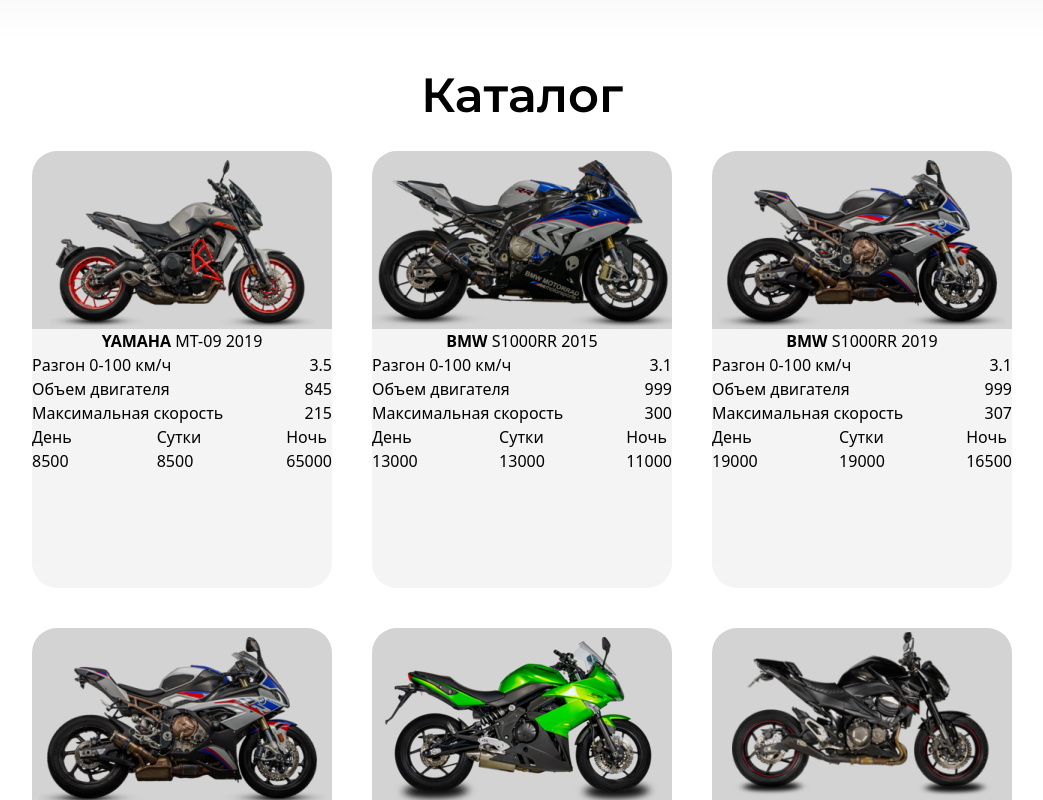
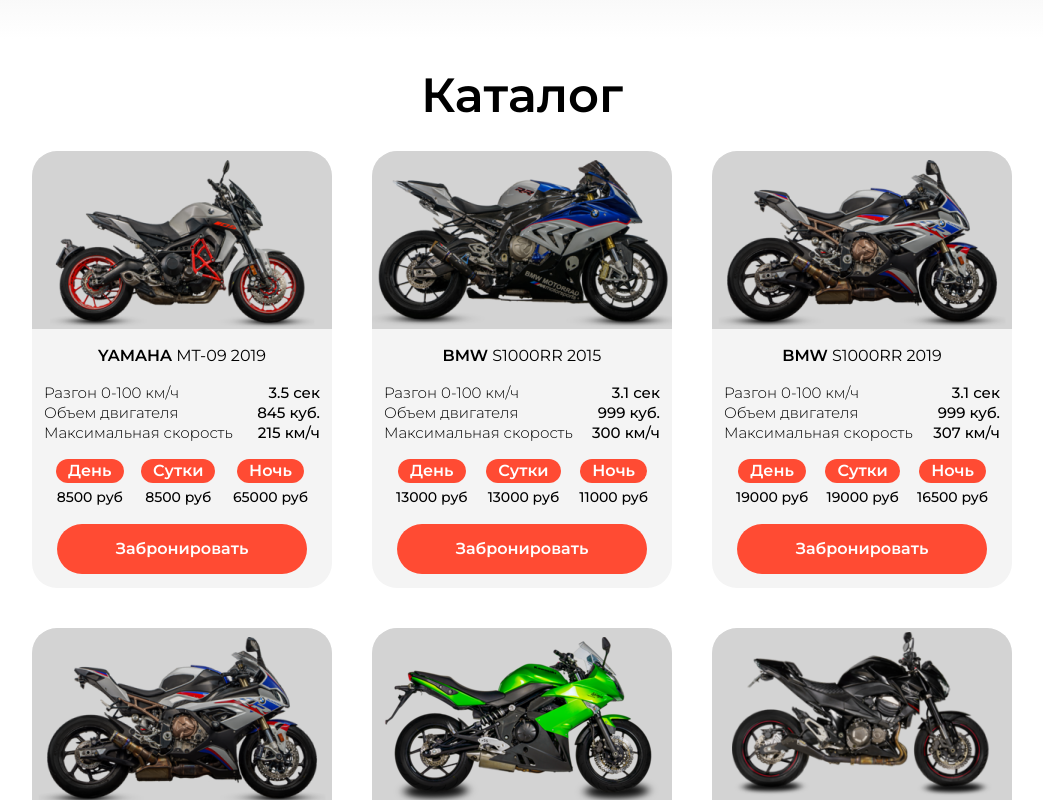
Before and after one commit to WonderSi/motodrive_app, a React (Vite) app: page / in a window 1280 px wide. Shown: the part 1060-1860 px from the top of the page, without its empty margins (118-1161 px from the left). Built offline with nearby package versions, Linux system fonts and the light colour scheme.

Commit message:
Creature Catalog 1.0.1

```diff
--- a/src/components/CardMoto.jsx
+++ b/src/components/CardMoto.jsx
@@ -12,44 +12,51 @@
             <img src={img} alt="moto" />
         </div>
         <div>
-            <div>
-                <p className="text-center">
+            <div className="mt-4">
+                <p className={`font-montseratt text-[16px] leading-[22px] text-center font-normal`}>
                     <span className="font-semibold">{firstWord}</span> {restOfSentence}
                 </p>
             </div>
-            <div>
+            <div className="mt-4 mx-3">
                 <div className="flex justify-between">
-                    <p>Разгон 0-100 км/ч</p>
-                    <p>{acceleration}</p>
+                    <p className={`font-montseratt  font-light text-[15px] leading-[20px]`}>Разгон 0-100 км/ч</p>
+                    <p className={`font-montseratt  font-medium text-[15px] leading-[20px]`}>{acceleration} сек</p>
                 </div>
                 <div className="flex justify-between">
-                    <p>Объем двигателя</p>
-                    <p>{engine}</p>
+                    <p className={`font-montseratt  font-light text-[15px] leading-[20px]`}>Объем двигателя</p>
+                    <p className={`font-montseratt  font-medium text-[15px] leading-[20px]`}>{engine} куб.</p>
                 </div>
                 <div className="flex justify-between">
-                    <p>Максимальная скорость</p>
-                    <p>{speed}</p>
+                    <p className={`font-montseratt  font-light text-[15px] leading-[20px]`}>Максимальная скорость</p>
+                    <p className={`font-montseratt  font-medium text-[15px] leading-[20px]`}>{speed} км/ч</p>
                 </div>
             </div>
-            <div className="flex justify-between">
-                <div>
-                    <div>
-                        <p>День</p>
+            <div className="flex justify-between mx-6 mt-4">
+                <div className="flex flex-col items-center">
+                    <div className="bg-main rounded-[50px] px-3">
+                        <p className="font-montseratt font-semibold text-white text-[16px]">День</p>
                     </div>
-                    <p>{day}</p>
+                    <p className="font-montseratt font-medium text-[14px] mt-1">{day} руб</p>
                 </div>
-                <div>
-                    <div>
-                        <p>Сутки</p>
+                <div className="flex flex-col items-center">
+                    <div className="bg-main rounded-[50px] px-3">
+                        <p className="font-montseratt font-semibold text-white text-[16px]">Сутки</p>
                     </div>
-                    <p>{fullday}</p>
+                    <p className="font-montseratt font-medium text-[14px] mt-1">{fullday} руб</p>
                 </div>
-                <div>
-                    <div>
-                        <p>Ночь</p>
+                <div className="flex flex-col items-center">
+                    <div className="bg-main rounded-[50px] px-3">
+                        <p className="font-montseratt font-semibold text-white text-[16px]">Ночь</p>
                     </div>
-                    <p>{night}</p>
+                    <p className="font-montseratt font-medium text-[14px] mt-1">{night} руб</p>
                 </div>
+            </div>
+        </div>
+        <div className="flex justify-center mt-4">
+            <div className="w-[250px] h-[50px]">
+                <button className='bg-main w-full h-full rounded-[50px]'>
+                    <p className='font-montseratt text-[16px] font-semibold text-white text-center'>Забронировать</p>
+                </button>
             </div>
         </div>
     </section>
--- a/src/components/Catalog.jsx
+++ b/src/components/Catalog.jsx
@@ -5,13 +5,13 @@
 import { informationMoto } from "../constants"
 
 const Catalog = () => (
-  <section className='mt-5'>
+  <section id="catalog" className='mt-5'>
     <div>
       <h1 className={`${styles.heading1} text-center`}>
         Каталог
       </h1>
     </div>
-    <div className="flex flex-wrap justify-center">
+    <div className="flex flex-wrap justify-center mx-4">
       {informationMoto.map((moto) => (
         <CardMoto
           key={moto.id}
```
